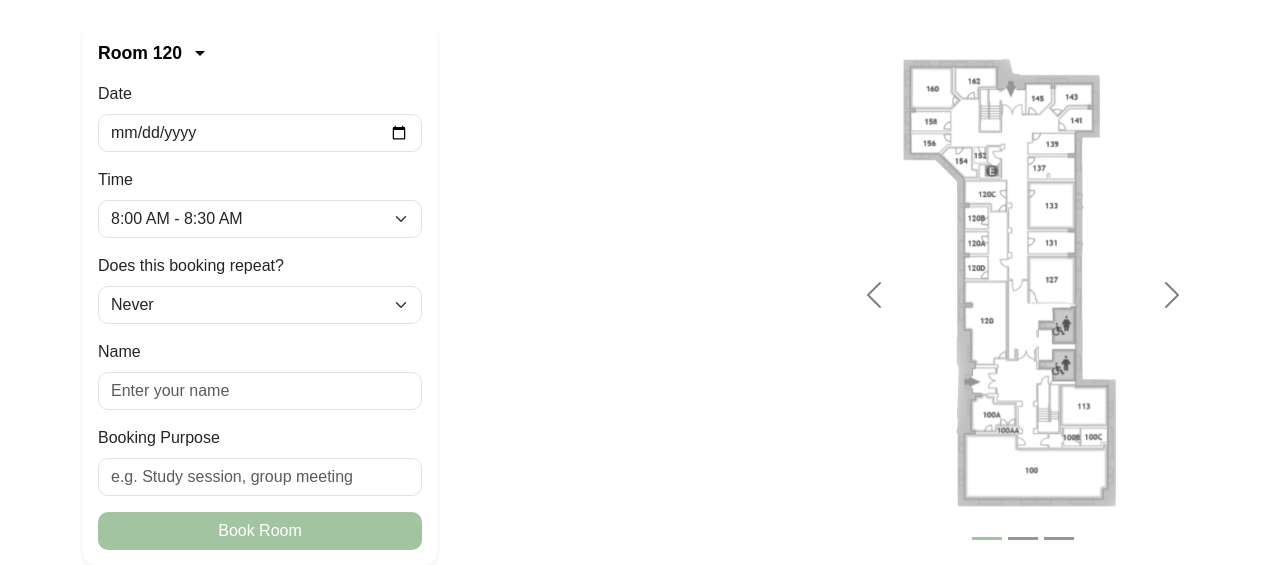
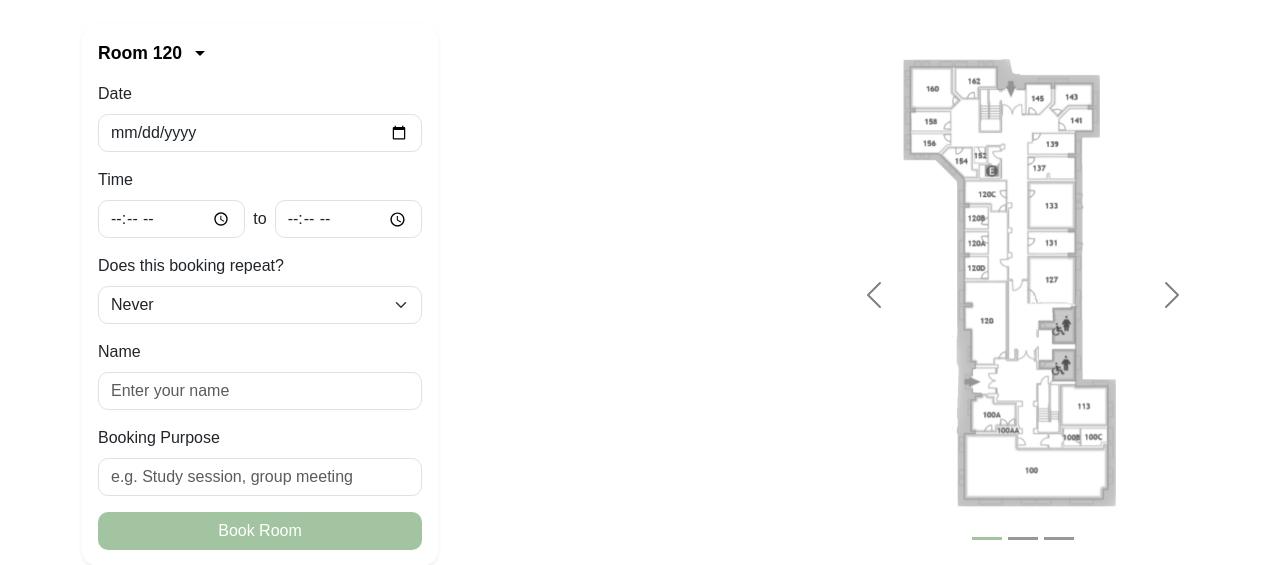
Before and after one commit to esme-nadeau/422-Price-Girls, a Python web app: template flask/templates/map.html in a window 1280 px wide. Shown: the top 565 px of the page. Run offline with Jinja, Linux system fonts and the light colour scheme; the template is opened without the code that fills it, so the values that code supplies are empty.

Commit message:
changed format of time to a scroll

```diff
--- a/flask/templates/map.html
+++ b/flask/templates/map.html
@@ -39,30 +39,16 @@
                         <input type="date" class="form-control" id="date">
                     </div>
 
-                    <!-- Time dropdown -->
+                    <!-- Time input -->
                     <div class="mb-3">
-                        <label for="time" class="form-label">Time</label>
-                        <select class="form-select" id="time">
-                            <option>8:00 AM - 8:30 AM</option>
-                            <option>8:30 AM - 9:00 AM</option>
-                            <option>9:00 AM - 9:30 AM</option>
-                            <option>9:30 AM - 10:00 AM</option>
-                            <option>10:00 AM - 10:30 AM</option>
-                            <option>10:30 AM - 11:00 AM</option>
-                            <option>11:00 AM - 11:30 AM</option>
-                            <option>11:30 AM - 12:00 PM</option>
-                            <option>12:00 PM - 12:30 PM</option>
-                            <option>12:30 PM - 1:00 PM</option>
-                            <option>1:00 PM - 1:30 PM</option>
-                            <option>1:30 PM - 2:00 PM</option>
-                            <option>2:00 PM - 2:30 PM</option>
-                            <option>2:30 PM - 3:00 PM</option>
-                            <option>3:00 PM - 3:30 PM</option>
-                            <option>3:30 PM - 4:00 PM</option>
-                            <option>4:00 PM - 4:30 PM</option>
-                            <option>4:30 PM - 5:00 PM</option>
-                        </select>
+                        <label class="form-label">Time</label>
+                        <div class="d-flex gap-2">
+                            <input type="time" class="form-control" id="startTime">
+                            <span class="align-self-center">to</span>
+                            <input type="time" class="form-control" id="endTime">
+                        </div>
                     </div>
+
 
                     <!-- Repeat dropdown -->
                     <div class="mb-3">
```
